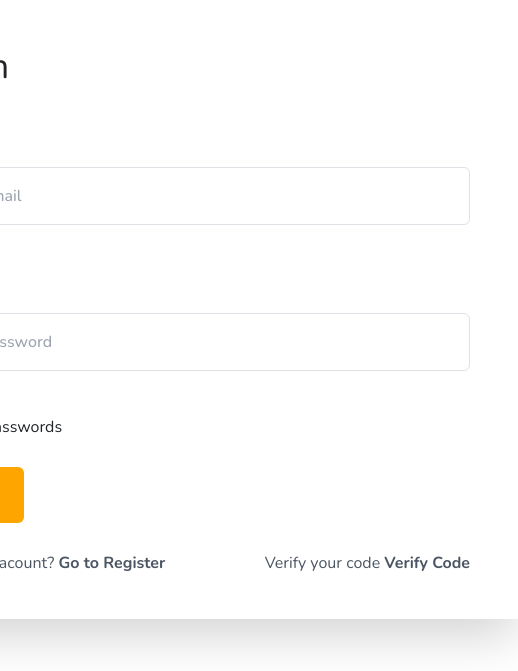
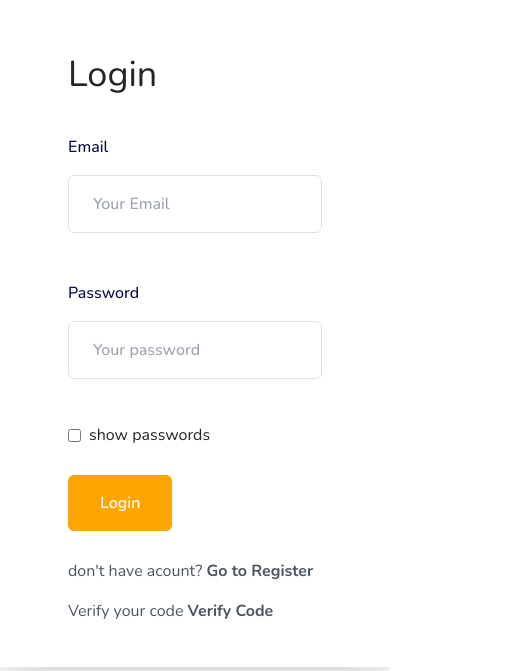
Before and after one commit to tuanyh11/foood-ec, a React (Create React App) app: page /login in a window 390 px wide. Shown: the part 173-844 px from the top of the page, 518 px wide, since content can reach past the window. Built offline with nearby package versions, Linux system fonts and the light colour scheme.

Commit message:
make change

```diff
--- a/src/pages/Login.jsx
+++ b/src/pages/Login.jsx
@@ -54,9 +54,9 @@ const Login = ({ login }) => {
 
   return (
     <div className="relative w-full">
-      <div className="absolute top-1/2 left-1/2  translate-y-[20%] -translate-x-1/2">
-        <div className="flex items-center justify-center p-12 shadow-lg">
-          <div className="mx-auto w-[550px]">
+      <div className="absolute top-1/2 left-1/2 w-full md:w-auto translate-y-[20%] -translate-x-1/2">
+        <div className="flex items-center  justify-center p-12 shadow-lg">
+          <div className="mx-auto  md:w-[550px]">
             <div className="py-10 text-4xl">Login</div>
             <form onSubmit={handleSubmit(handleOnSubmit)}>
               <div className="mb-5">
@@ -136,7 +136,7 @@ const Login = ({ login }) => {
                   Login
                 </button>
               </div>
-              <div className="hover:shadow-form hover:text-main mt-8 flex gap-4 justify-between ">
+              <div className="hover:shadow-form hover:text-main mt-8 grid grid-cols-1 md:grid-cols-2 gap-4 justify-between ">
                 <Link to={"/register"}>
                   don't have acount?{" "}
                   <span className="font-bold">Go to Register </span>
--- a/src/pages/Register.jsx
+++ b/src/pages/Register.jsx
@@ -45,7 +45,7 @@ const Register = ({registerToLocal}) => {
   return (
     <div className="relative">
       <div>
-        <div className="flex items-center justify-center p-12">
+        <div className="flex items-center w-full justify-center md:p-12">
           <div className="mx-auto w-full max-w-[650px] p-10 shadow-lg">
             <div className="py-10 text-4xl">Register</div>
             <form onSubmit={handleSubmit((data) => handleOnSubmit(data))}>
```
